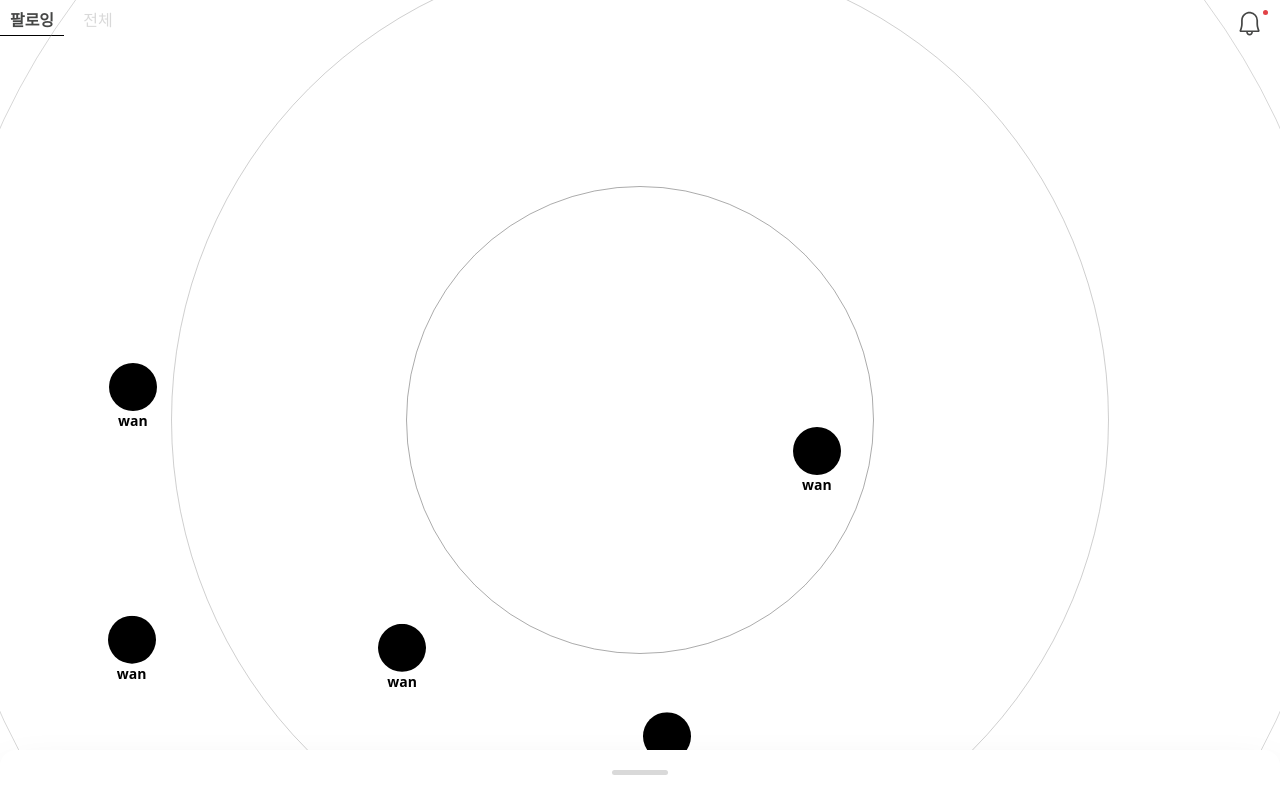
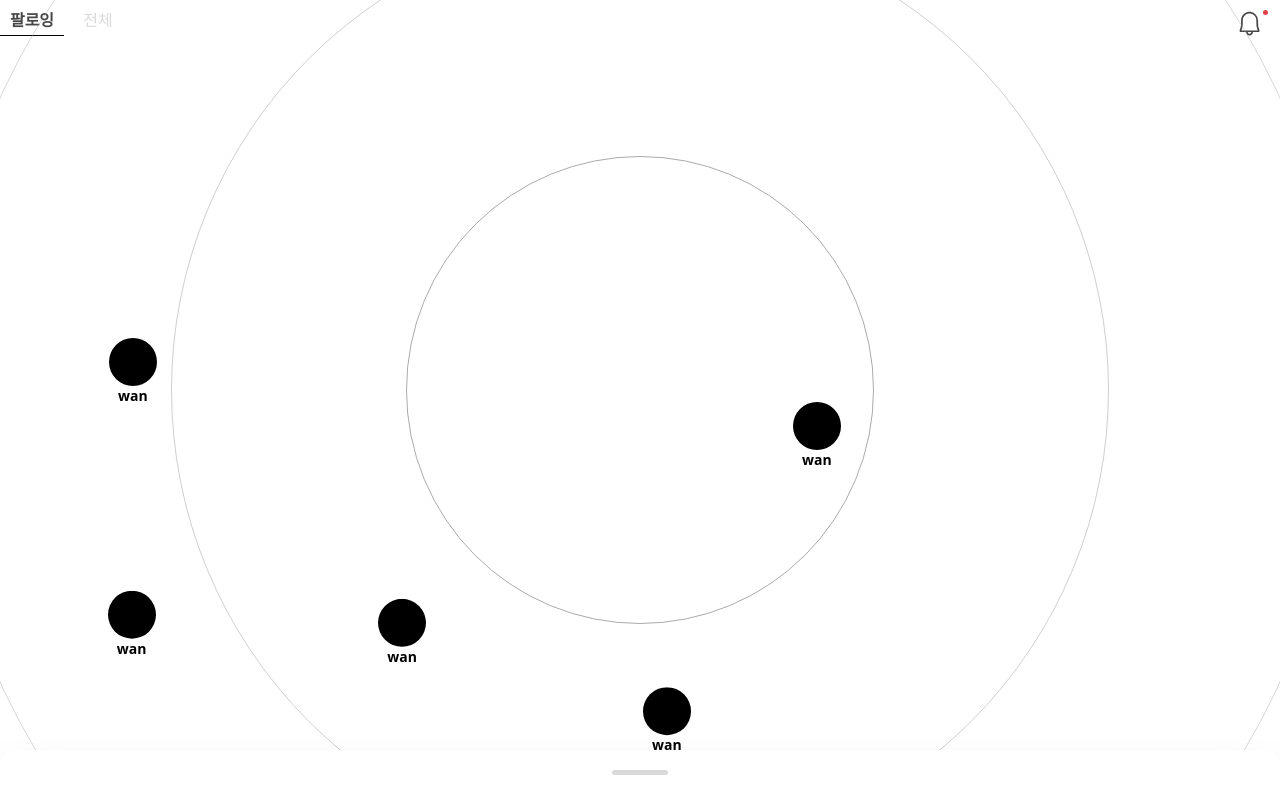
Before and after one commit to ggumms/ggumtle, a React (Vite) app in the folder frontend/: page / in a window 1280 px wide. Shown: the top 800 px of the page. Built offline with nearby package versions, Linux system fonts and the light colour scheme.

Commit message:
[FE] Refact #71: bucketArea 스타일 코드 tailwind로 수정
Change-Id: Id1eeff1d3f8096917b8100488b2487183177b839

```diff
--- a/frontend/src/pages/Radar/components/FollowingTab.tsx
+++ b/frontend/src/pages/Radar/components/FollowingTab.tsx
@@ -9,25 +9,6 @@ import PreviewBottomSheet from './preview/PreviewBottomSheet'
 const users1 = ['a', 'b', 'c', 'd', 'e', 'f']
 const users2 = ['a', 'b', 'c', 'd', 'e', 'f', 'g', 'h', 'i', 'j']
 const users3 = ['a', 'b', 'c', 'd', 'e', 'f', 'g', 'h', 'i', 'j', 'o', 'p', 'q']
-
-// 버킷들을 띄울 div 스타일 지정
-
-// @TODO: 추후 tailwind 코드로 수정하기 (translate 속성 유의)
-const bucketArea: {
-	position: 'absolute'
-	top: string
-	left: string
-	transform: string
-	width: string
-	aspectRatio: string
-} = {
-	position: 'absolute',
-	top: 'calc(50% - 20px)',
-	left: '50%',
-	transform: 'translate(-50%, -50%)',
-	width: '110%',
-	aspectRatio: '1 / 1',
-}
 
 // @TODO: 알림 페이지에서 뒤로가기 했을때 레이더 리렌더링 되지 않도록 수정하기
 const FollowingTab = () => {
@@ -77,13 +58,13 @@ const FollowingTab = () => {
 	return (
 		<div className="">
 			<div className="w-full h-[calc(100vh-5rem)] flex justify-center items-center overflow-hidden">
-				<div className="w-[110%] mt-10 animate-radar3 border border-[#c6c6c661] aspect-square rounded-full flex absolute items-center justify-center">
+				<div className="w-[110%] mb-5 animate-radar3 border border-[#c6c6c661] aspect-square rounded-full flex absolute items-center justify-center">
 					<div className="w-2/3 animate-radar2 border border-[#c6c6c661] aspect-square rounded-full flex absolute items-center justify-center">
 						<div className="w-1/2 animate-radar1 border border-[#c6c6c661] aspect-square rounded-full flex absolute items-center justify-center"></div>
 					</div>
 				</div>
 
-				<div className="mt-10" style={bucketArea}>
+				<div className="absolute top-[calc(50%-5px)] left-1/2 w-[110%] aspect-square transform translate-x-[-50%] translate-y-[-50%]">
 					{buckets.map((item, index) => (
 						// @TODO: 레이더 라인별 UserItem 크기 조절
 						<UserItem
```
